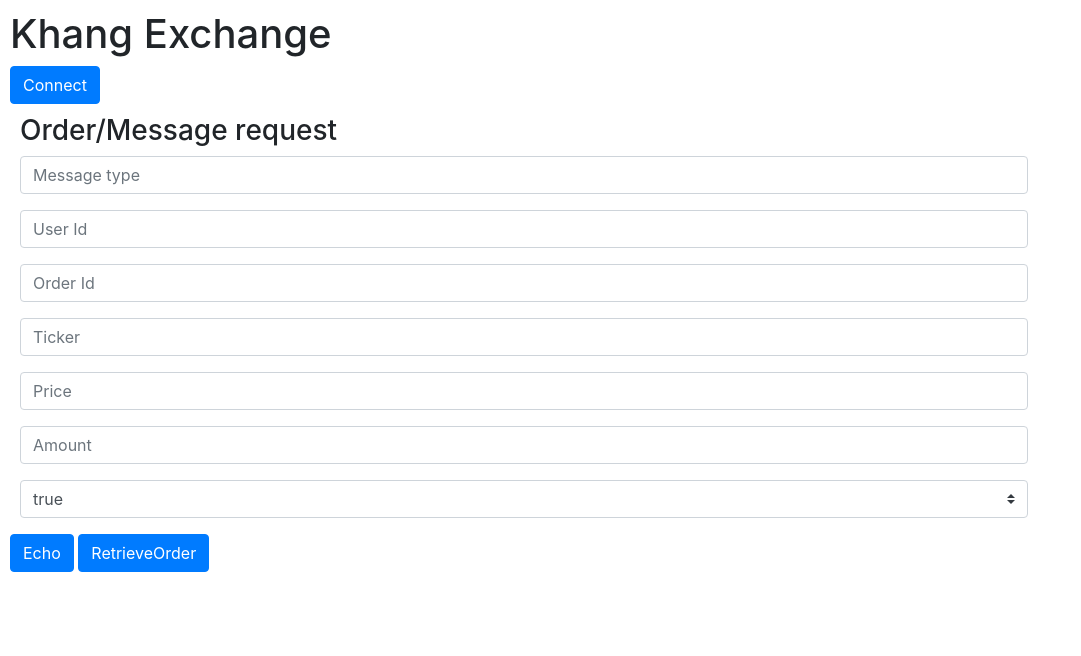
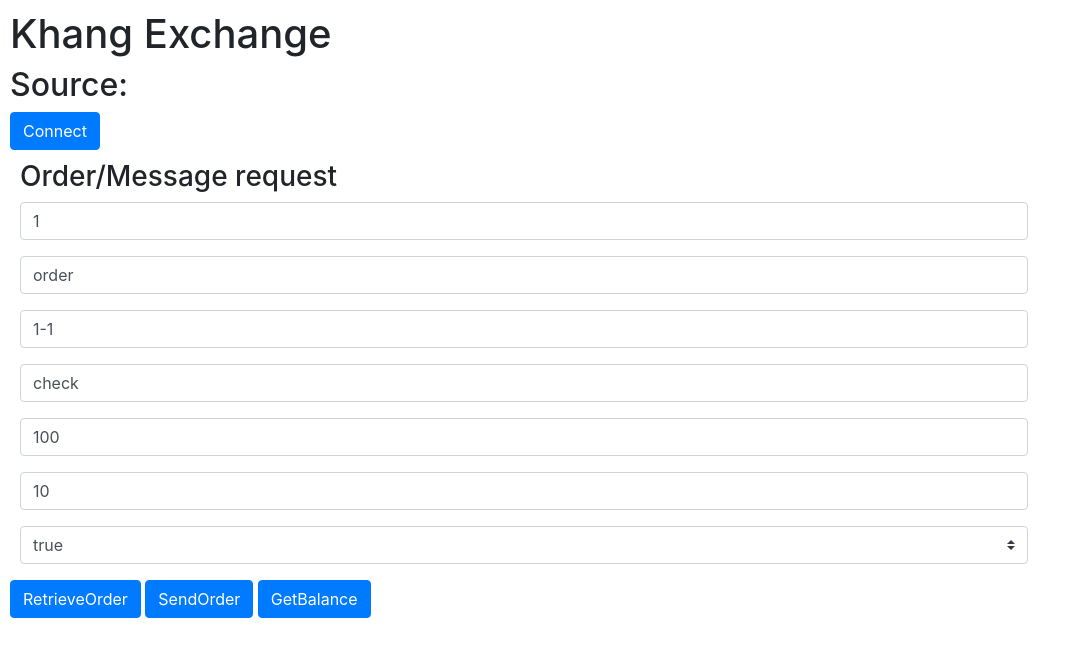
Before and after one commit to khangluong2004/front-end, a plain HTML site: page index.html in a window 1280 px wide. Shown: the whole page, without its empty margins (0-1081 px from the left). Drawn offline with nearby package versions, Linux system fonts and the light colour scheme.

Commit message:
Add balance and reformat the form

```diff
--- a/index.html
+++ b/index.html
@@ -5,42 +5,46 @@
     </head>
     <body style="margin: 10px;">
         <h1> Khang Exchange </h1>
+        <h2> Source: </h2>
+        <h2 id="myBalance"></h2>
         <button class="btn btn-primary" onclick="connect()"> Connect </button>
 
         <form style="margin: 10px; width: 80%;" onsubmit="event.preventDefault()">
             <h3> Order/Message request </h3>
             <div class="input-group mb-3">
-                <input id="msgType" type="text" class="form-control" placeholder="Message type">
+                <input id="userId" value="1" type="text" class="form-control" placeholder="User Id">
             </div>
             <div class="input-group mb-3">
-                <input id="userId" type="text" class="form-control" placeholder="User Id">
+                <input id="msgType" value="order" type="text" class="form-control" placeholder="Message type">
             </div>
             <div class="input-group mb-3">
-                <input id="orderId" type="text" class="form-control" placeholder="Order Id">
+                <input id="orderId" value="1-1" type="text" class="form-control" placeholder="Order Id">
             </div>
             <div class="input-group mb-3">
-                <input id="ticker" type="text" class="form-control" placeholder="Ticker">
+                <input id="ticker" value="check" type="text" class="form-control" placeholder="Ticker">
             </div>
             <div class="input-group mb-3">
-                <input id="price" type="number" class="form-control" placeholder="Price">
+                <input id="price" value="100" type="number" class="form-control" placeholder="Price">
             </div>
             <div class="input-group mb-3">
-                <input id="amount" type="number" class="form-control" placeholder="Amount">
+                <input id="amount" value="10" type="number" class="form-control" placeholder="Amount">
             </div>
             <div class="input-group mb-3">
-                <select class="custom-select" id="inlineFormCustomSelect">
+                <select id="sell" class="custom-select" id="inlineFormCustomSelect">
                     <option value="true">true</option>
                     <option value="false">false</option>
                 </select>
             </div>
         </form>
-        <button class="btn btn-primary" onclick="sendEcho()"> Echo </button>
         <button class="btn btn-primary" onclick="retrieveOrder()"> RetrieveOrder </button>
-
-
+        <button class="btn btn-primary" onclick="sendOrder()"> SendOrder </button>
+        <button class="btn btn-primary" onclick="getBalance()"> GetBalance </button>
 
 
         <p id="response"></p>
+
+        <table id="orderBook" >
+        </table>
 
 
 
--- a/index.js
+++ b/index.js
@@ -1,4 +1,6 @@
+// State values
 var connection = null;
+
 
 // Button functions
 function connect(){
@@ -17,18 +19,8 @@ function connect(){
     connection.onmessage = (event)=>{
         console.log(event.data);
         recordResponse(event.data);
+        recordState(event.data);
     }
-}
-
-function sendEcho(){
-    const msg = {
-        "messageType": document.getElementById("msgType").value,
-        "ticker": document.getElementById("ticker").value,
-        "price": document.getElementById("price").value
-    }
-
-    connection.send(JSON.stringify(msg));
-    console.log("Finish sending echo");
 }
 
 function retrieveOrder(){
@@ -39,7 +31,60 @@ function retrieveOrder(){
     connection.send(JSON.stringify(msg));
 }
 
+function sendOrder(){
+    const msg = {
+        "messageType": document.getElementById("msgType").value,
+        "userId": document.getElementById("userId").value,
+        "orderId": document.getElementById("orderId").value,
+        "ticker": document.getElementById("ticker").value,
+        "price": parseInt(document.getElementById("price").value),
+        "amount": parseInt(document.getElementById("amount").value),
+        "sell": (document.getElementById("sell").value == "true") ? true:false
+    };
+
+    console.log(msg);
+
+    connection.send(JSON.stringify(msg));
+}
+
 // Listening events support functions
 function recordResponse(data){
     document.getElementById("response").innerHTML = data;
 }
+
+function recordState(dataStr){
+    let data = JSON.parse(dataStr)
+    if (!("messageType" in data)){
+        return;
+    }
+
+    let type = data["messageType"];
+
+    if (type == "getBalance"){
+        document.getElementById("myBalance").innerHTML = data["value"];
+    }
+}
+
+// Interval polling
+function getBalance(){
+    if (connection == null){
+        return;
+    }
+
+    let userId = document.getElementById("userId");
+    if (userId == null || userId.value == ""){
+        return;
+    }
+
+    msg = {
+        "messageType": "getBalance",
+        "userId": userId.value
+    }
+
+    // console.log(msg);
+    connection.send(JSON.stringify(msg));
+}
+
+window.setInterval(() => {
+    getBalance();
+}, 1000);
```
